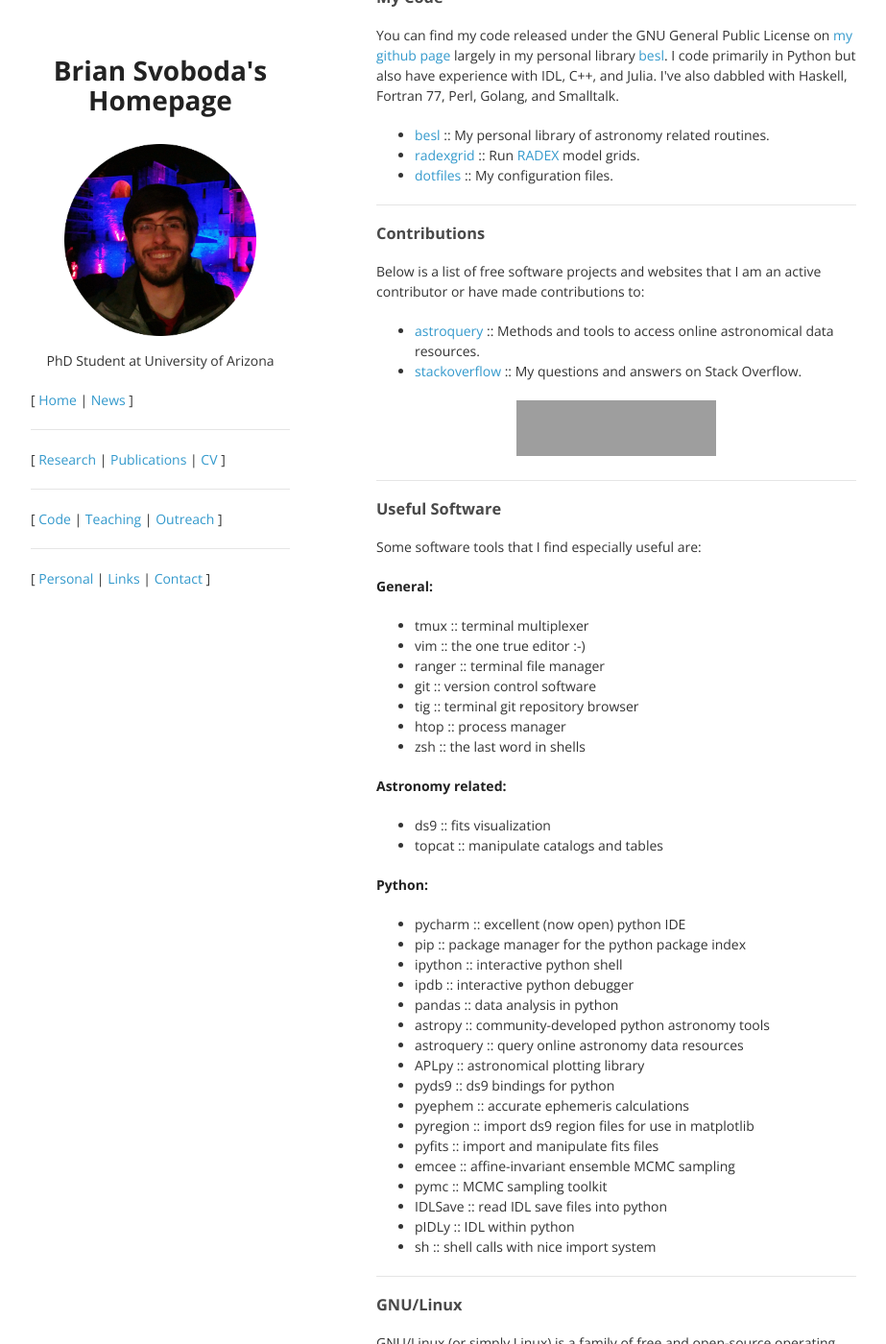
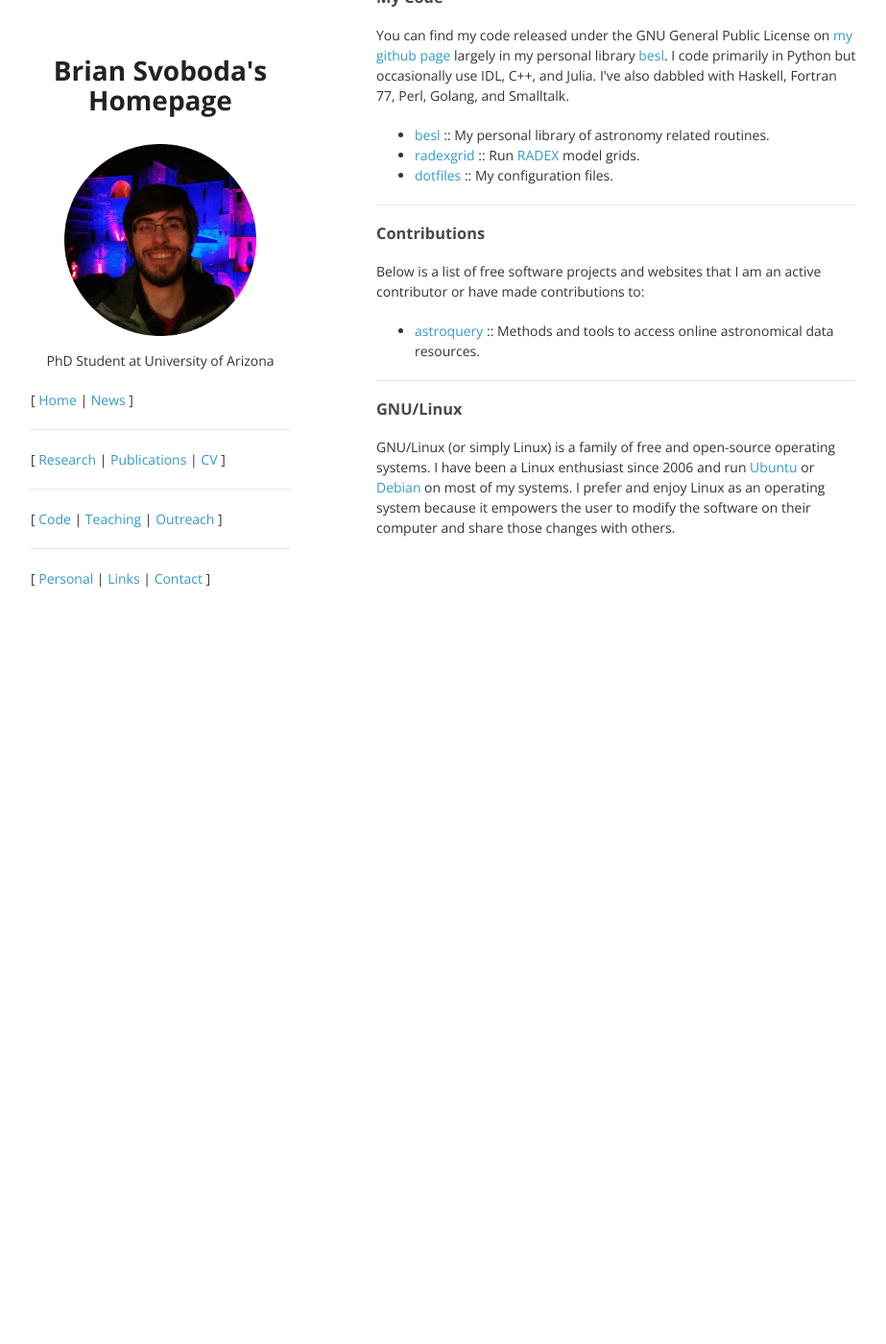
Before and after one commit to autocorr/autocorr.github.io, a Jekyll site: the page built from code.html, in a window 1280 px wide and 1400 px high, scrolled down 296 px. Shown: the whole window at 96% size, without its empty margins (178-1101 px from the left). Built offline with Jekyll 4.4.1, drawn with Linux system fonts in a browser that asks for light colours; after the commit the page ends 926 px from its top, so only the background shows below that; grey boxes are pictures that could not be loaded.

Commit message:
remove useful software

```diff
--- a/code.html
+++ b/code.html
@@ -18,7 +18,7 @@ public, and makes results more easily independently verifiable.</p>
 <p>You can find my code released under the GNU General Public License on
 <a href="http://github.com/autocorr">my github page</a> largely in my personal
 library <a href="http://github.com/autocorr/besl">besl</a>. I code primarily
-in Python but also have experience with IDL, C++, and Julia. I've also dabbled
+in Python but occasionally use IDL, C++, and Julia. I've also dabbled
 with Haskell, Fortran 77, Perl, Golang, and Smalltalk.</p>
 <ul>
 	<li><a href="http://github.com/autocorr/besl">besl</a> :: My personal library of astronomy related routines.</li>
@@ -32,50 +32,6 @@ with Haskell, Fortran 77, Perl, Golang, and Smalltalk.</p>
 <p>Below is a list of free software projects and websites that I am an active contributor or have made contributions to:</p>
 <ul>
 	<li><a href="http://github.com/astropy/astroquery">astroquery</a> :: Methods and tools to access online astronomical data resources.</li>
-	<li><a href="http://stackoverflow.com/users/2472041/brian-svoboda">stackoverflow</a> :: My questions and answers on Stack Overflow.</li>
-</ul>
-<center>
-	<p><a href="http://stackoverflow.com/users/2472041/brian-svoboda"><img src="http://stackoverflow.com/users/flair/2472041.png" width="208" height="58" alt="profile for Brian Svoboda at Stack Overflow" title="profile for Brian Svoboda at Stack Overflow"></a></p>
-</center>
-
-<hr>
-
-<h3>Useful Software</h3>
-<p>Some software tools that I find especially useful are:</p>
-<p><strong>General:</strong></p>
-<ul>
-<li>tmux :: terminal multiplexer</li>
-<li>vim :: the one true editor :-)</li>
-<li>ranger :: terminal file manager</li>
-<li>git :: version control software</li>
-<li>tig :: terminal git repository browser</li>
-<li>htop :: process manager</li>
-<li>zsh :: the last word in shells</li>
-</ul>
-<p><strong>Astronomy related:</strong></p>
-<ul>
-<li>ds9 :: fits visualization</li>
-<li>topcat :: manipulate catalogs and tables</li>
-</ul>
-<p><strong>Python:</strong></p>
-<ul>
-<li>pycharm :: excellent (now open) python IDE</li>
-<li>pip :: package manager for the python package index</li>
-<li>ipython :: interactive python shell</li>
-<li>ipdb :: interactive python debugger</li>
-<li>pandas :: data analysis in python</li>
-<li>astropy :: community-developed python astronomy tools</li>
-<li>astroquery :: query online astronomy data resources</li>
-<li>APLpy :: astronomical plotting library</li>
-<li>pyds9 :: ds9 bindings for python</li>
-<li>pyephem :: accurate ephemeris calculations</li>
-<li>pyregion :: import ds9 region files for use in matplotlib</li>
-<li>pyfits :: import and manipulate fits files</li>
-<li>emcee :: affine-invariant ensemble MCMC sampling</li>
-<li>pymc :: MCMC sampling toolkit</li>
-<li>IDLSave :: read IDL save files into python</li>
-<li>pIDLy :: IDL within python</li>
-<li>sh :: shell calls with nice import system</li>
 </ul>
 
 <hr>
@@ -83,6 +39,8 @@ with Haskell, Fortran 77, Perl, Golang, and Smalltalk.</p>
 <h3>GNU/Linux</h3>
 <p>GNU/Linux (or simply Linux) is a family of free and open-source operating
 systems. I have been a Linux enthusiast since 2006 and run
-<a href="http://debian.org">Debian</a> on most of my systems. I prefer and
+<a href="http://ubuntu.com">Ubuntu</a> or
+<a href="http://debian.org">Debian</a>
+on most of my systems. I prefer and
 enjoy Linux as an operating system because it empowers the user to modify the
 software on their computer and share those changes with others.</p>
```
